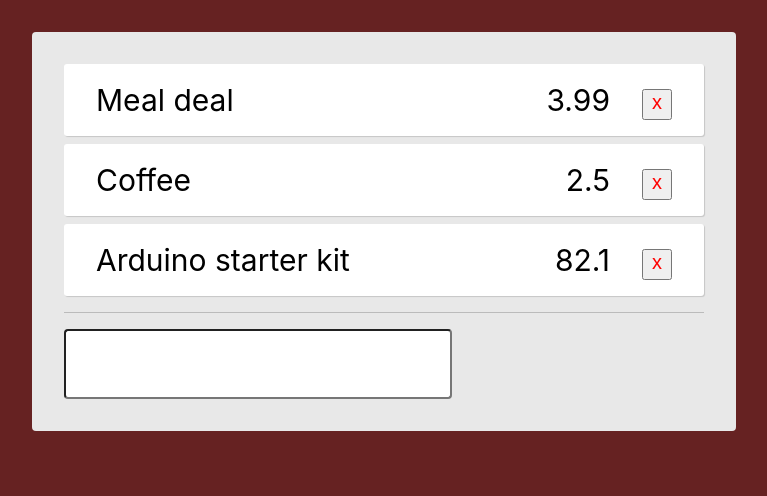
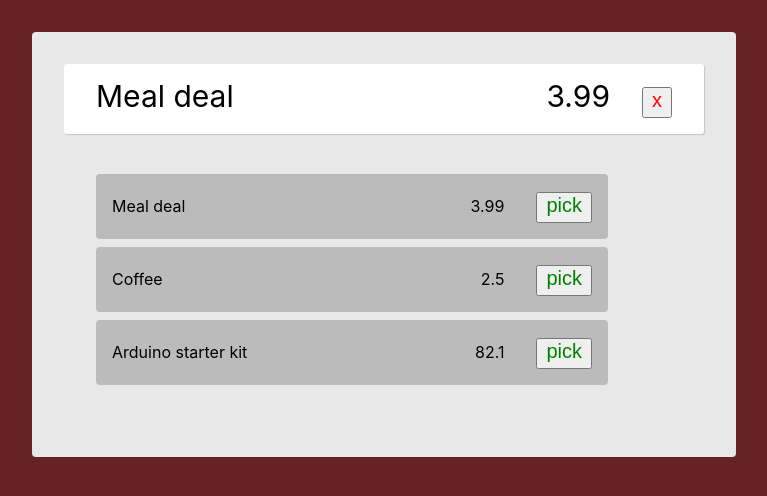
Before and after one commit to parroyoc/react-hooks-example, a React (Create React App) app: page / in a window 1280 px wide. Shown: the top 496 px of the page, without its empty margins (0-767 px from the left). Built offline with nearby package versions, Linux system fonts and the light colour scheme.

Commit message:
Basic item picking

```diff
--- /dev/null
+++ b/src/components/AvailableItem/AvailableItem.css
@@ -0,0 +1,25 @@
+.available-item {
+  background: #bbbbbb;
+  border-radius: 4px;
+  padding: 1rem;
+  margin-bottom: 0.5rem;
+  max-width: 30rem;
+  line-height: 2rem;
+  display: flex;
+}
+
+.available-item__name {
+  flex: 2;
+}
+
+.available-item__price {
+  text-align: right;
+  margin-right: 2rem;
+  flex: 1;
+}
+
+.available-item__pick {
+  color: green;
+  font-size: 20px;
+  padding: 0 0.5rem 0.25rem 0.5rem;
+}
--- /dev/null
+++ b/src/components/AvailableItem/AvailableItem.js
@@ -0,0 +1,15 @@
+import React from "react";
+import './AvailableItem.css';
+
+export default function AvailableItem({availableItem, addItemToBasket}) {
+  const { name, price } = availableItem;
+  return (
+    <div className="available-item">
+      <div className="available-item__name">{name}</div>
+      <div className="available-item__price">{price}</div>
+      <div>
+        <button className="available-item__pick" onClick={() => addItemToBasket(availableItem)}>pick</button>
+      </div>
+    </div>
+  );
+}
--- /dev/null
+++ b/src/components/AvailableItems/AvailableItems.css
@@ -0,0 +1,6 @@
+.available-items {
+  background: #e8e8e8;
+  border-radius: 4px;
+  padding: 2rem;
+  max-width: 40rem;
+}
--- /dev/null
+++ b/src/components/AvailableItems/AvailableItems.js
@@ -0,0 +1,18 @@
+import React from "react";
+import AvailableItem from '../AvailableItem/AvailableItem';
+import './AvailableItems.css';
+
+export default function AvailableItems({availableItems = [], addItemToBasket}) {
+  return (
+    <div className="available-items">
+      {availableItems.map((availableItem, index) => (
+        <AvailableItem
+          key={index}
+          index={index}
+          availableItem={availableItem}
+          addItemToBasket={addItemToBasket}
+        />
+      ))}
+    </div>
+  );
+}
--- a/src/components/Basket/Basket.js
+++ b/src/components/Basket/Basket.js
@@ -1,29 +1,29 @@
-import React, {useState} from "react";
+import React, {useState, useEffect} from "react";
+import AvailableItems from "../AvailableItems/AvailableItems";
 import BasketItem from "../BasketItem/BasketItem";
 import AddBasketItemForm from "../AddBasketItemForm/AddBasketItemForm";
+import API from "../../utils/api";
 import './Basket.css';
 
 export default function Basket() {
   // TODO add useReducer. See https://daveceddia.com/usereducer-hook-examples/
   // TODO add a fetch on componentDidMount
+  // TODO available items not inside basket
 
+  const [availableItems, setAvailableItems] = useState([]);
   const [basketItems, setBasketItems] = useState([
     {
       name: "Meal deal",
       price: 3.99
-    },
-    {
-      name: "Coffee",
-      price: 2.50
-    },
-    {
-      name: "Arduino starter kit",
-      price: 82.10
     }
   ]);
+  useEffect(() => {
+    // TODO how to fetch just once?
+    API.getShopAvailableItems(setAvailableItems);
+  });
 
-  const addBasketItem = text => {
-    const newBasketItems = [...basketItems, { text }];
+  const addItemToBasket = item => {
+    const newBasketItems = [...basketItems, item];
     setBasketItems(newBasketItems);
   };
 
@@ -43,7 +43,8 @@ export default function Basket() {
           removeBasketItem={removeBasketItem}
         />
       ))}
-      <AddBasketItemForm addBasketItem={addBasketItem} />
+      {/*<AddBasketItemForm addBasketItem={addBasketItem} />*/}
+      <AvailableItems availableItems={availableItems} addItemToBasket={addItemToBasket} />
     </div>
   );
 }
--- a/src/components/BasketItem/BasketItem.css
+++ b/src/components/BasketItem/BasketItem.css
@@ -6,7 +6,7 @@
   margin-bottom: 0.5rem;
   border-radius: 3px;
   display: flex;
-  align-items: center;
+  line-height: 2rem;
   justify-content: space-between;
 }
 
--- /dev/null
+++ b/src/utils/api.js
@@ -0,0 +1,21 @@
+
+const shopItems = [
+  {
+    name: "Meal deal",
+    price: 3.99
+  },
+  {
+    name: "Coffee",
+    price: 2.50
+  },
+  {
+    name: "Arduino starter kit",
+    price: 82.10
+  }
+];
+
+const API = {
+  getShopAvailableItems: (callBack) => callBack(shopItems)
+};
+
+export default API;
```
